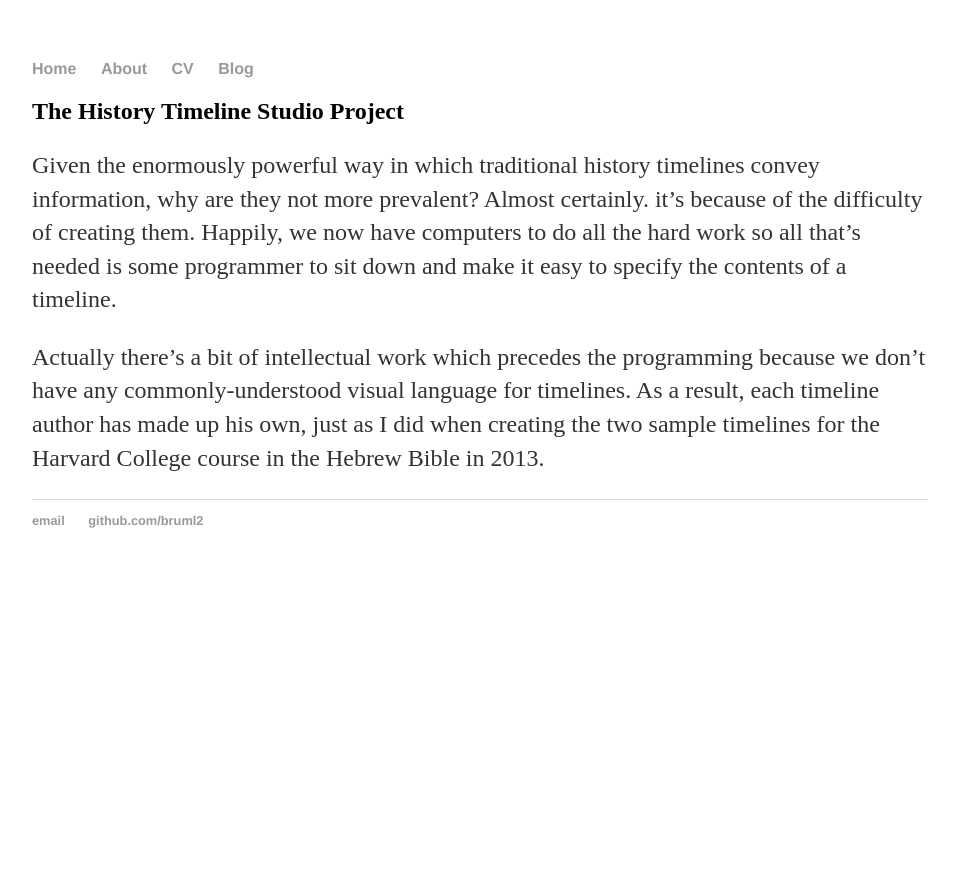
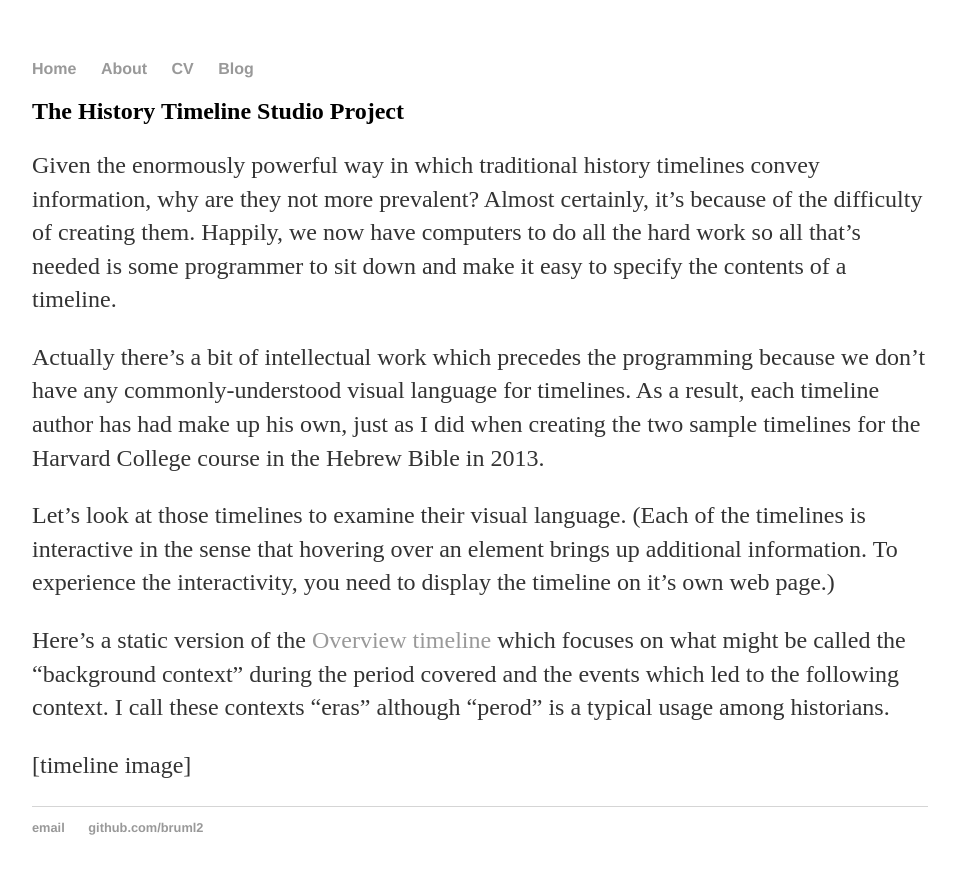
Before and after one commit to bruml2/bruml2.github.io, a Jekyll site: the page built from about/index.md, in a window 1280 px wide. Shown: the top 874 px of the page, without its empty margins (160-1116 px from the left). Built offline with Jekyll 4.4.1, drawn with Linux system fonts in a browser that asks for light colours; our own code applies the rules of GitHub Pages for plain Markdown files.

Commit message:
more text

```diff
--- a/about/index.md
+++ b/about/index.md
@@ -1,13 +1,26 @@
 ## The History Timeline Studio Project
 
 Given the enormously powerful way in which traditional history timelines
-convey information, why are they not more prevalent?  Almost certainly. it's
+convey information, why are they not more prevalent?  Almost certainly, it's
 because of the difficulty of creating them. Happily, we now have computers to
 do all the hard work so all that's needed is some programmer to sit down and
 make it easy to specify the contents of a timeline.
 
 Actually there's a bit of intellectual work which precedes the programming
 because we don't have any commonly-understood visual language for timelines.
-As a result, each timeline author has made up his own, just as I did when
+As a result, each timeline author has had make up his own, just as I did when
 creating the two sample timelines for the Harvard College course in the
 Hebrew Bible in 2013.
+
+Let's look at those timelines to examine their visual language. (Each of the
+timelines is interactive in the sense that hovering over an element brings
+up additional information. To experience the interactivity, you need to display
+the timeline on it's own web page.)
+
+Here's a static version of the
+[Overview timeline](ruml.com/thehebrewbible/timelines/overview.html) which focuses
+on what might be called the "background context" during the period covered and the
+events which led to the following context. I call these contexts "eras" although
+"perod" is a typical usage among historians.
+
+[timeline image]
```
